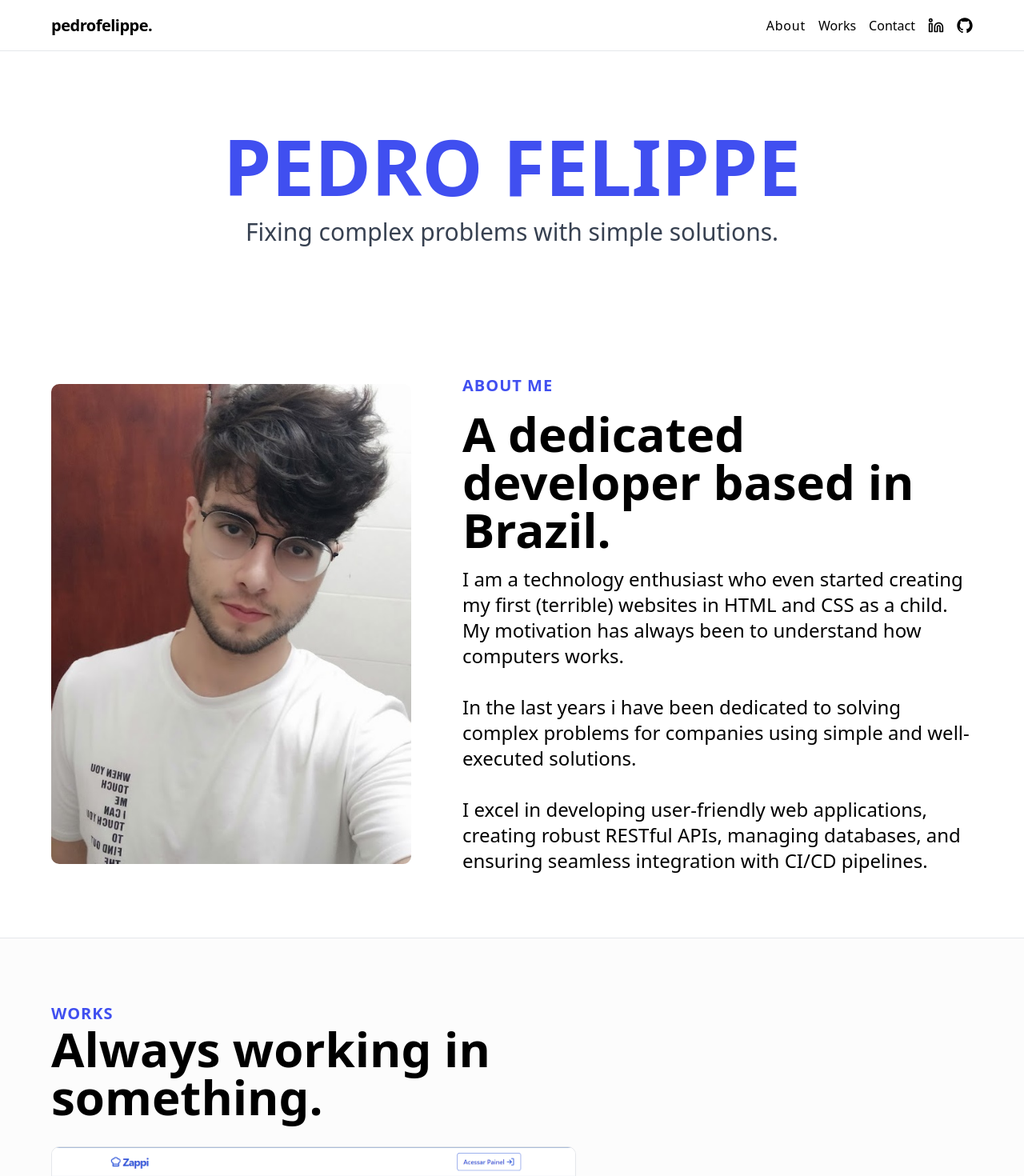
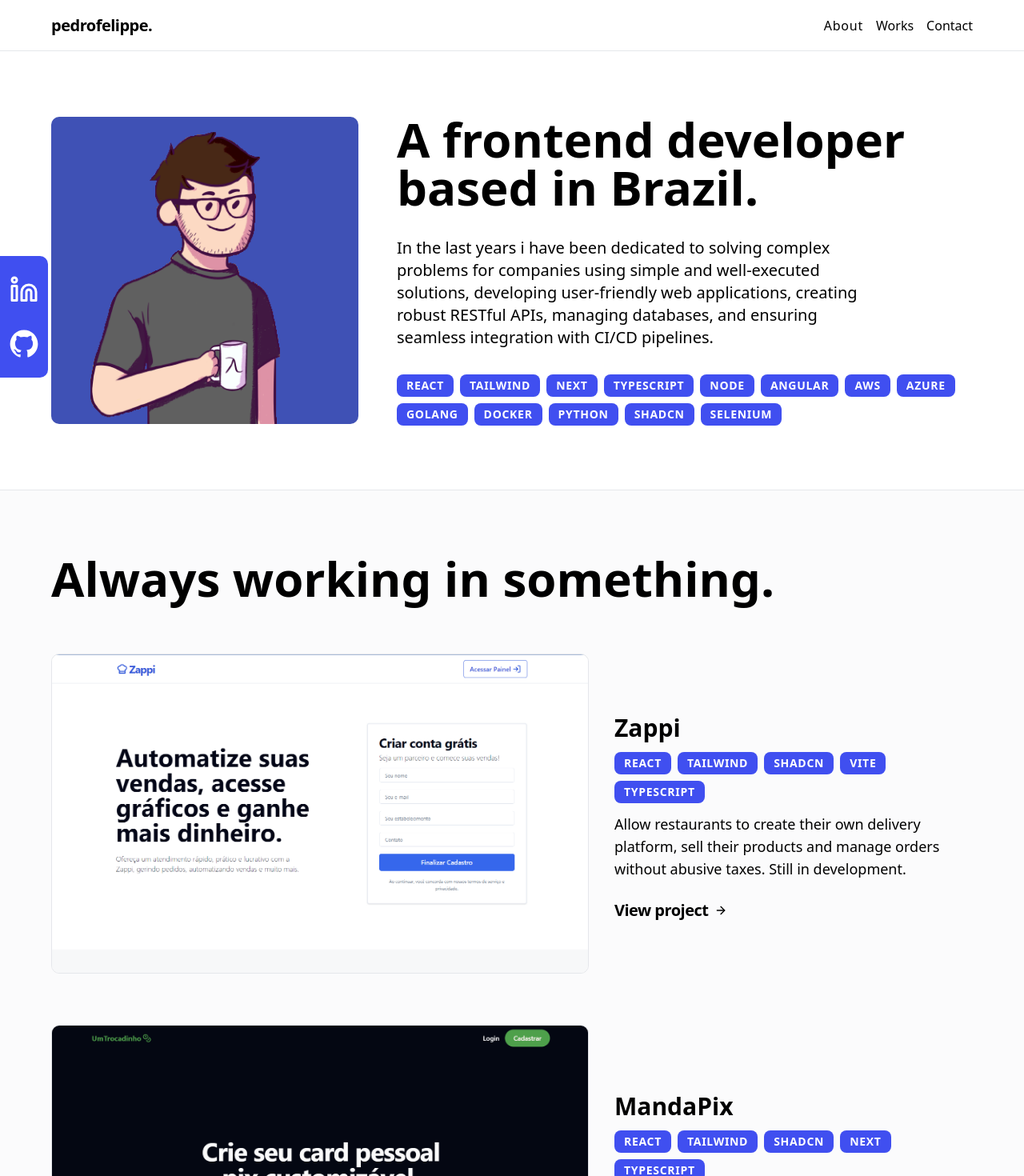
Before and after one commit to pefelippe/Portfolio, a Next.js app: page / in a window 1280 px wide. Shown: the top 1470 px of the page at 80% size. Built offline with nearby package versions, Linux system fonts and the light colour scheme.

Commit message:
refactor de sempre

```diff
--- a/pages/_app.tsx
+++ b/pages/_app.tsx
@@ -12,7 +12,7 @@ import { Toaster } from "../src/components/ui/toaster";
 
 export default function App({ Component, pageProps }: AppProps) {
   return (
-    <motion.div className="min-w-[400px] mx-auto min-h-screen h-fit overflow-hidden font-sans scroll-smooth">
+    <motion.div className="min-w-[400px] mx-auto h-fit overflow-hidden font-sans scroll-smooth">
       <Head>
         <title>Pedro Felippe - Frontend Developer </title>
         <meta name="description" content="Portfolio" />
--- a/pages/index.tsx
+++ b/pages/index.tsx
@@ -4,17 +4,32 @@ import About from "../src/content/About";
 import ContactContent from "../src/content/ContactContent";
 import Hero from "../src/content/Hero";
 import ProjectContent from "../src/content/ProjectContent";
+import AnimatedBtn from "../src/components/animated/AnimatedBtn";
+import { LinkedinIcon } from "lucide-react";
+import { GitHubLogoIcon } from "@radix-ui/react-icons";
 
 export default function Home() {
   return (
-    <motion.div className="mt-20">
-      <section className=" section ">
-        <Hero />
-      </section>
+    <motion.div className="mt-16 flex flex-col relative">
+      <motion.div
+        className="fixed flex flex-col left-0 top-[40vh] justify-center bg-blue h-fit p-3 py-6 rounded-r-md
+            items-center w-fit space-y-8 max-w-sm text-white z-40 max-xl:hidden"
+      >
+        <AnimatedBtn
+          target="_blank"
+          href="https://www.linkedin.com/in/pedro-felippe/"
+        >
+          <LinkedinIcon className="h-9 w-9 " />
+        </AnimatedBtn>
+
+        <AnimatedBtn href="https://github.com/pefelippe">
+          <GitHubLogoIcon className="h-9 w-9 " />
+        </AnimatedBtn>
+      </motion.div>
       <section className="section">
         <About />
       </section>
-      <section className="section border-y  bg-gray-100/30 dark:bg-[#101010]">
+      <section className="section bg-gray-300/10 border-y ">
         <ProjectContent />
       </section>
       <section className="section ">
--- a/src/components/ProjectCard.tsx
+++ b/src/components/ProjectCard.tsx
@@ -36,13 +36,13 @@ function ProjectCard({
       whileInView={{ opacity: 1, x: 0 }}
       transition={{ duration: 0.5 }}
       className="w-full flex  max-lg:flex-col xl h-full overflow-hidden
-        items-start lg:items-center text-start  justify-start gap-6 lg:gap-12"
+        items-start lg:items-center text-start  justify-start gap-6 lg:gap-8"
     >
       <Link
         href={link}
         target="_blank"
-        className=" overflow-hidden
-        w-full h-[350px] sm:h-[500px] lg:h-[400px]  border rounded-md max-w-3xl"
+        className=" overflow-hidden h-full
+        w-full min-h-[350px] sm:h-[500px] lg:h-[400px]  border rounded-md"
       >
         <motion.img
           src={imgUrl}
@@ -55,7 +55,7 @@ function ProjectCard({
         <div className="flex flex-col gap-3">
           <p className="text-3xl font-bold">{title}</p>
           <Skills technologies={stack} />
-          <p className="text-lg font-thin ">{description}</p>
+          <p className="text-lg font-normal ">{description}</p>
         </div>
 
         <div
--- a/src/components/Skills.tsx
+++ b/src/components/Skills.tsx
@@ -12,7 +12,7 @@ export const Skills: React.FC<SkillsProps> = ({ technologies }) => {
         {technologies.map((tech) => (
           <span
             key={tech}
-            className="flex uppercase tracking-tighter items-start relative text-sm font-semibold rounded-sm
+            className="flex uppercase tracking-wider items-start relative text-sm font-semibold rounded-sm
              p-1 px-3 bg-blue text-white"
           >
             <p>{tech}</p>
--- a/src/components/layout/Header.tsx
+++ b/src/components/layout/Header.tsx
@@ -38,8 +38,7 @@ const Header = () => {
         className="flex w-full mx-auto items-center justify-between max-xl:px-6 max-w-6xl"
       >
         <Logo />
-
-        <motion.div className="flex space-x-4 justify-end  items-center  w-full max-sm:hidden">
+        <motion.div className="flex w-full space-x-4 justify-end  items-center  max-sm:hidden">
           <ScrollLink
             activeClass="active"
             to="about-content"
@@ -76,16 +75,6 @@ const Header = () => {
               Contact
             </button>
           </ScrollLink>
-
-          <AnimatedBtn
-            target="_blank"
-            href="https://www.linkedin.com/in/pedro-felippe/"
-          >
-            <LinkedinIcon className="h-5 w-5 hover:text-blue" />
-          </AnimatedBtn>
-          <AnimatedBtn href="https://github.com/pefelippe">
-            <GitHubLogoIcon className="h-5 w-5 hover:text-blue" />
-          </AnimatedBtn>
         </motion.div>
       </motion.nav>
     </motion.header>
--- a/src/content/About.tsx
+++ b/src/content/About.tsx
@@ -4,38 +4,47 @@ import { motion } from "framer-motion";
 import { Skills } from "../components/Skills";
 
 export default function About() {
-  const skillList = ["react", "tailwind", "shadcn", "next", "typescript"];
+  const skillList = [
+    "react",
+    "tailwind",
+    "next",
+    "typescript",
+    "node",
+    "angular",
+    "AWS",
+    "AZURE",
+    "golang",
+    "docker",
+    "python",
+    "shadcn",
+    "selenium",
+  ];
   return (
     <motion.div
       id="about-content"
       initial={{ opacity: 0, y: 25 }}
       animate={{ opacity: 1, y: 0 }}
       transition={{ duration: 0.5, delay: 0.5 }}
-      className="content-intern flex-row gap-16 items-center "
+      className="content-intern flex-row max-md:flex-col gap-8 md:gap-12 md:items-center "
     >
       <motion.img
-        src="assets/pedrof.jpg"
+        src="assets/avatar-pdr.png"
         alt="pedrofelippe"
-        className="flex-shrink-1 object-cover relative max-lg:hidden w-full max-w-[450px] h-[600px] rounded-md"
+        className="flex-shrink-1 object-cover relative  w-full  max-md:max-h-[250px] lg:max-w-sm rounded-md "
       />
-      <div className="flex max-lg:flex-col gap-8 lg:gap-16 items-start ">
-        <div className="flex gap-4 flex-col w-full max-w-2xl ">
-          <h1 className="section-title">About me</h1>
+      <div className="flex max-lg:flex-col lg:gap-16 items-start ">
+        <div className="flex gap-8 flex-col w-full  ">
           <h3 className="section-subtitle">
-            A dedicated developer based in Brazil.
+            A frontend developer based in Brazil.
           </h3>
-          <p className="text-xl md:text-2xl font-light leading-tight ">
-            I am a technology enthusiast who even started creating my first
-            (terrible) websites in HTML and CSS as a child. My motivation has
-            always been to understand how computers works. <br />
-            <br />
+          <p className="text-xl max-w-xl lg:text-xl font-normal leading-tight ">
             In the last years i have been dedicated to solving complex problems
-            for companies using simple and well-executed solutions. <br />
-            <br />I excel in developing user-friendly web applications, creating
-            robust RESTful APIs, managing databases, and ensuring seamless
-            integration with CI/CD pipelines.
+            for companies using simple and well-executed solutions, developing
+            user-friendly web applications, creating robust RESTful APIs,
+            managing databases, and ensuring seamless integration with CI/CD
+            pipelines.
           </p>
-          {/* <Skills technologies={skillList} /> */}
+          <Skills technologies={skillList} />
         </div>
       </div>
     </motion.div>
--- a/src/content/ContactContent.tsx
+++ b/src/content/ContactContent.tsx
@@ -10,11 +10,16 @@ function ContactContent() {
       initial={{ opacity: 0, y: 50 }}
       whileInView={{ opacity: 1, y: 0 }}
       transition={{ duration: 0.5 }}
-      className="content-intern flex-row "
+      className="content-intern flex-row max-lg:flex-col max-lg:max-w-2xl items-center text-center"
     >
-      <div className="w-full font-normal flex flex-col justify-center text-lg  h-fit ">
-        <h1 className="section-title">Get in touch.</h1>
+      <div className="w-full font-normal flex flex-col justify-center text-lg max-lg:text-start text-center items-center h-full gap-6">
         <h3 className="section-subtitle">Let's make things happen!</h3>
+
+        <p className="max-w-md">
+          Have something in mind? Questions, ideas, or just want to say hi? I'm
+          all ears. Let's bring your projects to life together! Reach out and
+          let's start crafting something extraordinary.
+        </p>
       </div>
 
       <MessageForm />
--- a/src/content/Hero.tsx
+++ b/src/content/Hero.tsx
@@ -2,8 +2,10 @@
 import { GitHubLogoIcon } from "@radix-ui/react-icons";
 import { motion } from "framer-motion";
 import { File, LinkedinIcon } from "lucide-react";
+import { Link as ScrollLink } from "react-scroll";
 
 import AnimatedBtn from "../components/animated/AnimatedBtn";
+import { Button } from "../components/ui/button";
 
 export default function Hero() {
   return (
@@ -13,25 +15,16 @@ export default function Hero() {
       transition={{ duration: 0.5 }}
       id="hero-container"
       className=" content-intern relative w-full flex flex-col justify-center
-       items-center text-center my-auto gap-6 max-w-6xl mx-auto "
+       items-start text-start my-auto gap-6 max-w-6xl mx-auto "
     >
-      <motion.div className="h-full flex flex-col items-center justify-center w-fit z-20 gap-4">
-        {/* <h3 className="text-2xl lg:text-3xl  font-thin ">Hey,</h3> */}
-
+      <motion.div className="h-full flex flex-col items-start justify-start w-fit z-20 gap-4">
         <motion.h1 className="text-6xl  lg:text-8xl uppercase font-extrabold text-blue  dark:text-[#fffdd0]">
           Pedro Felippe
         </motion.h1>
-
         <motion.h3 className="text-2xl lg:text-3xl  font-thin  text-gray-700    dark:text-[#efefef]">
           Fixing complex problems with simple solutions.
         </motion.h3>
       </motion.div>
-
-      {/* <motion.img
-        src="assets/avatar-pdr.png"
-        alt="pedrofelippe"
-        className="flex-shrink-1 object-cover relative w-full max-lg:hidden   lg:max-w-[390px] rounded-full  "
-      /> */}
     </motion.div>
   );
 }
--- a/src/content/ProjectContent.tsx
+++ b/src/content/ProjectContent.tsx
@@ -13,11 +13,13 @@ function Projects() {
       className="content-intern"
     >
       <div className="w-full font-normal flex flex-col justify-start text-lg  h-fit text-start">
-        <h1 className="section-title">Works</h1>
-        <h3 className="section-subtitle">Always working in something.</h3>
+        {/* <h1 className="section-title">Works</h1> */}
+        <h3 className="section-subtitle  max-w-6xl">
+          Always working in something.
+        </h3>
       </div>
       <div
-        className="grid grid-cols-1  rounded-md gap-16
+        className="grid grid-cols-1  rounded-md gap-16 py-8
         justify-start w-full items-start min-h-fit"
       >
         {projects?.map((proj) => {
--- a/styles/globals.css
+++ b/styles/globals.css
@@ -44,7 +44,7 @@
   }
 
   .section-subtitle {
-    @apply font-extrabold text-4xl lg:text-6xl max-w-3xl leading-tight text-start;
+    @apply font-extrabold text-5xl lg:text-6xl max-w-3xl leading-tight;
   }
 
   .section {
@@ -52,7 +52,7 @@
   }
 
   .content-intern {
-    @apply flex flex-col w-full items-start text-start  justify-start h-full  max-w-6xl mx-auto gap-8  py-16 md:py-20;
+    @apply flex flex-col w-full items-start text-start  justify-start h-full  max-w-6xl mx-auto gap-8 py-10 lg:py-20;
   }
 
   .dark {
```
